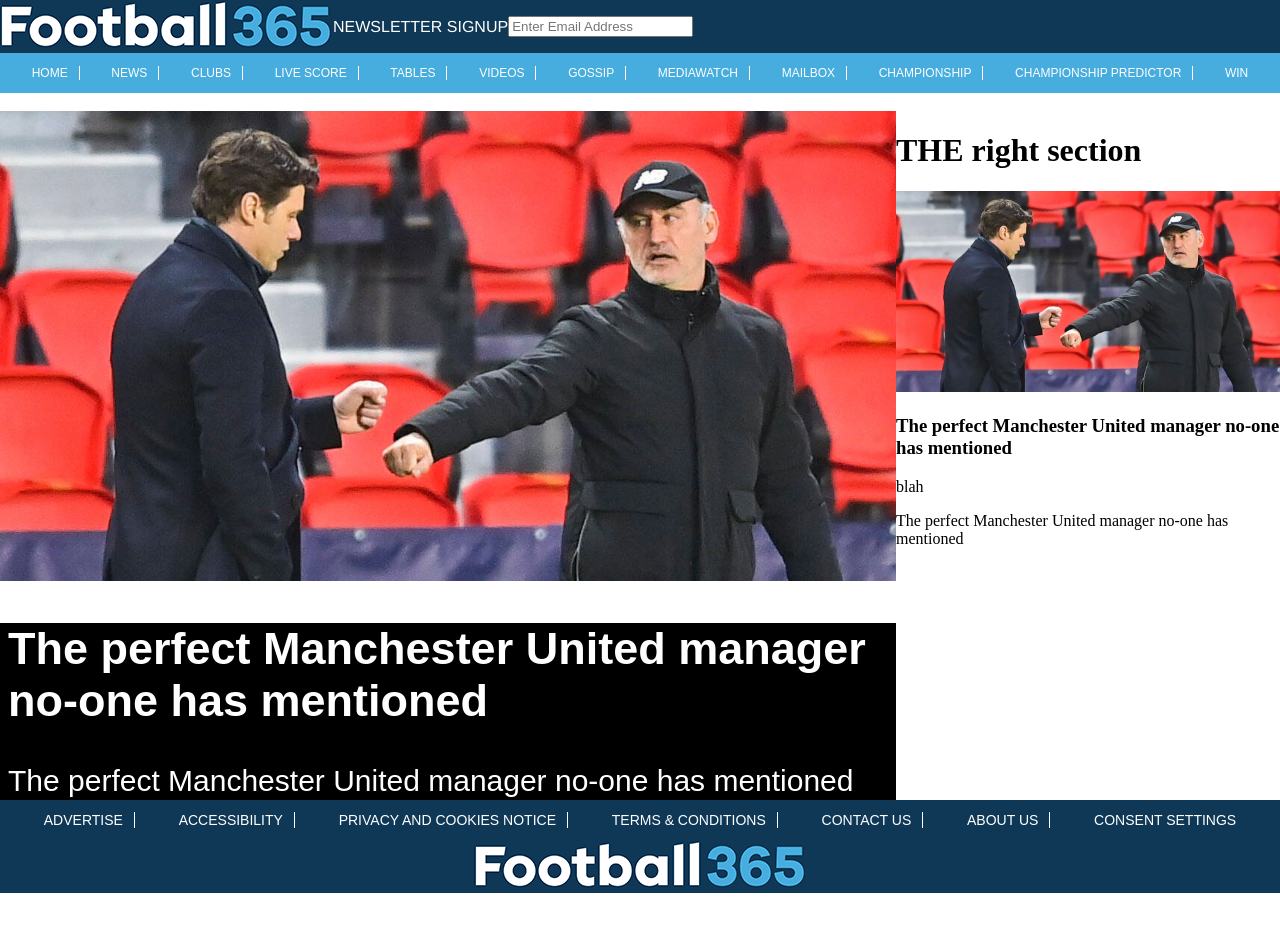
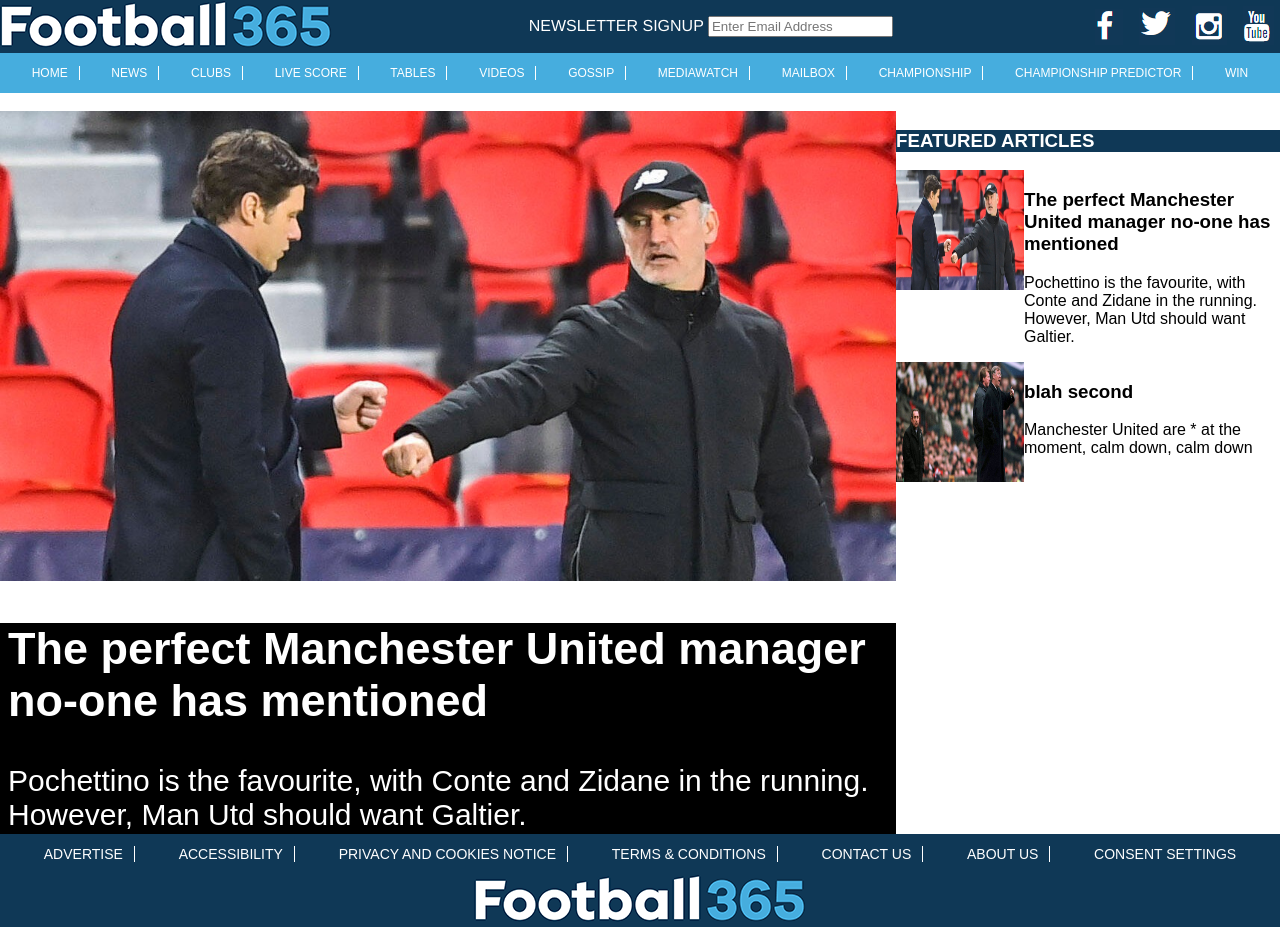
Before and after one commit to AnthonyWhite73/Week2, a plain HTML site: page websiteClone/index.html in a window 1280 px wide. Before the commit the page ends 893 px from the top, so only its background shows below. Drawn offline with Linux system fonts and the light colour scheme.

Commit message:
added images

```diff
--- a/websiteClone/index.html
+++ b/websiteClone/index.html
@@ -11,23 +11,30 @@
 <body>
     <div id="logo">
         <a href="https://www.football365.com/" target="_blank"><img src="./images/logo.png" alt="Football365"></a>
-        <label for="email">NEWSLETTER SIGNUP</label>
-        <input type="text" id="email" name="email" placeholder="Enter Email Address"><br>
+        <div>
+            <label for="email">NEWSLETTER SIGNUP</label>
+            <input type="text" id="email" name="email" placeholder="Enter Email Address"><br>
+        </div>
+        <div id="button">
+            <button type="button"><img src="./images/facebook.PNG"></button>
+            <button type="button"><img src="./images/twitter.PNG"></button>
+            <button type="button"><img src="./images/instagram.PNG"></button>
+            <button type="button"><img src="./images/youtube.PNG"></button>
+        </div>
     </div>
-
     <div id="navbar">
         <a href="https://www.football365.com/" target="_blank">HOME</a>
         <a href="https://www.football365.com/all-the-news" target="_blank">NEWS</a>
         <a href="https://www.football365.com/clubs" target="_blank">CLUBS</a>
-        <a href="https://linescore.football365.com" target="_blank">LIVE SCORE</a>
-        <a href="https://www.football365.com/football/league-tables" target="_blank">TABLES</a>
-        <a href="https://videos.planetscore.com" target="_blank">VIDEOS</a>
+        <a href="https://livescore.football365.com/" target="_blank">LIVE SCORE</a>
+        <a href="https://livescore.football365.com/football/league-tables" target="_blank">TABLES</a>
+        <a href="https://videos.planetsport.com/" target="_blank">VIDEOS</a>
         <a href="https://www.football365.com/transfer-gossip" target="_blank">GOSSIP</a>
         <a href="https://www.football365.com/mediawatch" target="_blank">MEDIAWATCH</a>
         <a href="https://www.football365.com/mailbox" target="_blank">MAILBOX</a>
         <a href="https://www.football365.com/competitions/championship" target="_blank">CHAMPIONSHIP</a>
-        <a href="https://www.football365.com/championship-predictor" target="_blank">CHAMPIONSHIP PREDICTOR</a>
-        <a href="https://www.football365.com/competitions" target="_blank">WIN</a>
+        <a href="https://games.football365.com/championship-predictor" target="_blank">CHAMPIONSHIP PREDICTOR</a>
+        <a href="https://competitions.football365.com/competitions/" target="_blank">WIN</a>
     </div>
     <br>
     <div id="parentSection">
@@ -35,17 +42,30 @@
             <img id="image" src="./images/Mauricio-Pochettino-greets-Christophe-Galtier-on-the-touchline.jpg" alt="Football365">
             <div id="article">
                 <h2>The perfect Manchester United manager no-one has mentioned</h2>
-                <label for="article">The perfect Manchester United manager no-one has mentioned</label>
+                <label for="article">Pochettino is the favourite, with Conte and Zidane in the running. However, Man Utd should want Galtier.</label>
             </div>
         </div>
 
         <div id="rightSection">
-            <h1>THE right section</h1>
-            <img id="image" src="./images/Mauricio-Pochettino-greets-Christophe-Galtier-on-the-touchline.jpg" alt="Football365">
+
             <div id="rightSection">
-                <h3 id="rightSection"> The perfect Manchester United manager no-one has mentioned</h3>
-                <p>blah</p>
-                <label for="article">The perfect Manchester United manager no-one has mentioned</label>
+                <div class="featuredArticles">
+                    <h3>FEATURED ARTICLES</h3>
+                </div>
+                <div class="articleWrap">
+                    <img src="./images/Mauricio-Pochettino-greets-Christophe-Galtier-on-the-touchline.jpg" alt="Football365">
+                    <div class="articleText">
+                        <h3 >The perfect Manchester United manager no-one has mentioned</h3>
+                        <p>Pochettino is the favourite, with Conte and Zidane in the running. However, Man Utd should want Galtier.</p>
+                    </div>
+                </div>
+                <div class="articleWrap">
+                    <img src="./images/Gerard-Houllier-watches-on-as-Sir-Alex-Ferguson-issues-instructions-from-the-touchline.jpg" alt="Football365">
+                    <div class="articleText">
+                        <h3>blah second</h3>
+                        <p>Manchester United are * at the moment, calm down, calm down</p>
+                    </div>
+                </div>
             </div>
         </div>
     </div>
@@ -53,13 +73,13 @@
 
 <footer>
     <div id="navbarfooter">
-        <a href="https://www.football365.com/" target="_blank">ADVERTISE</a>
-        <a href="https://www.football365.com/all-the-news" target="_blank">ACCESSIBILITY</a>
-        <a href="https://www.football365.com/clubs" target="_blank">PRIVACY AND COOKIES NOTICE</a>
-        <a href="https://linescore.football365.com" target="_blank">TERMS & CONDITIONS</a>
-        <a href="https://www.football365.com/football/league-tables" target="_blank">CONTACT US</a>
-        <a href="https://www.football365.com/football/league-tables" target="_blank">ABOUT US</a>
-        <a href="https://www.football365.com/football/league-tables" target="_blank">CONSENT SETTINGS</a>
+        <a href="yormedia.com/" target="_blank">ADVERTISE</a>
+        <a href="https://www.football365.com/accessibilty" target="_blank">ACCESSIBILITY</a>
+        <a href="https://www.football365.com/privacy-and-cookies-notice" target="_blank">PRIVACY AND COOKIES NOTICE</a>
+        <a href="https://linescore.football365.com/terms-conditions" target="_blank">TERMS & CONDITIONS</a>
+        <a href="https://www.football365.com/football/contact-us" target="_blank">CONTACT US</a>
+        <a href="https://www.football365.com/football/about-us" target="_blank">ABOUT US</a>
+        <a href="https://www.football365.com/football/#showConsentTool" target="_blank">CONSENT SETTINGS</a>
     </div>
     <div class="container">
         <a href="https://www.football365.com/" target="_blank"><img src="./images/logo.png" alt="Football365"></a>
--- a/websiteClone/style.css
+++ b/websiteClone/style.css
@@ -2,6 +2,7 @@
 
 body {
   margin: 0;
+  overflow-x: hidden;
 }
 
 #logo {
@@ -10,6 +11,8 @@
   font-family: Helvetica, Arial, sans-serif;
   display: flex;
   align-items: center;
+  justify-content: space-between;
+  height: inherit;
 }
 
 #navbar {
@@ -31,7 +34,6 @@
 
   /*margin: 0;
   /* font-family: "Oswald", sans-serif; */
-  /* font-family: Verdana, Geneva, Tahoma, sans-serif; */
 }
 
 #navbar a:last-of-type {
@@ -67,6 +69,7 @@
 #navbarfooter a:last-of-type {
   border: none;
 }
+
 .container {
   display: flex;
   flex-direction: column;
@@ -77,10 +80,12 @@
 
 #parentSection {
   display: flex;
+  font-family: sans-serif;
 }
 
 #leftSection {
   width: 70vw;
+  font-family: sans-serif;
 }
 
 #rightSection {
@@ -92,3 +97,29 @@
 #image {
   width: 100%;
 }
+
+.articleWrap {
+  display: flex;
+  width: 30vw;
+}
+
+.articleWrap img {
+    width: 10vw;
+    /* object-fit: cover; */
+    height: 15vh;
+}
+
+#button button{
+  border:none;
+  background-color: rgb(15, 56, 86);
+}
+
+.featuredArticles{
+    background-color:  rgb(15, 56, 86);
+    color: white;
+}
+
+.articleText{
+    width: 20vw;
+
+}
```
Also changed, not shown: websiteClone/images/Gerard-Houllier-watches-on-as-Sir-Alex-Ferguson-issues-instructions-from-the-touchline.jpg (added), websiteClone/images/facebook.png (added), websiteClone/images/instagram.png (added), websiteClone/images/twitter.png (added), websiteClone/images/youtube.png (added).
